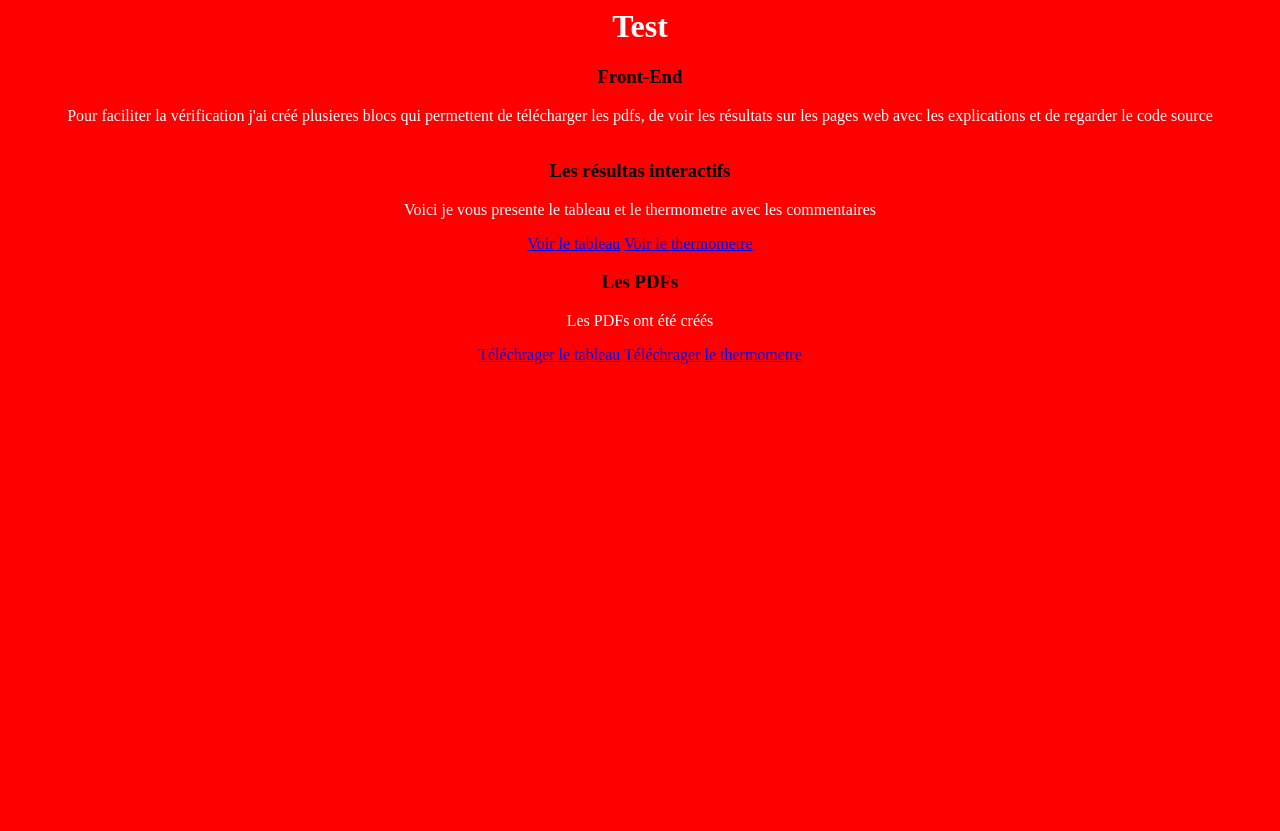
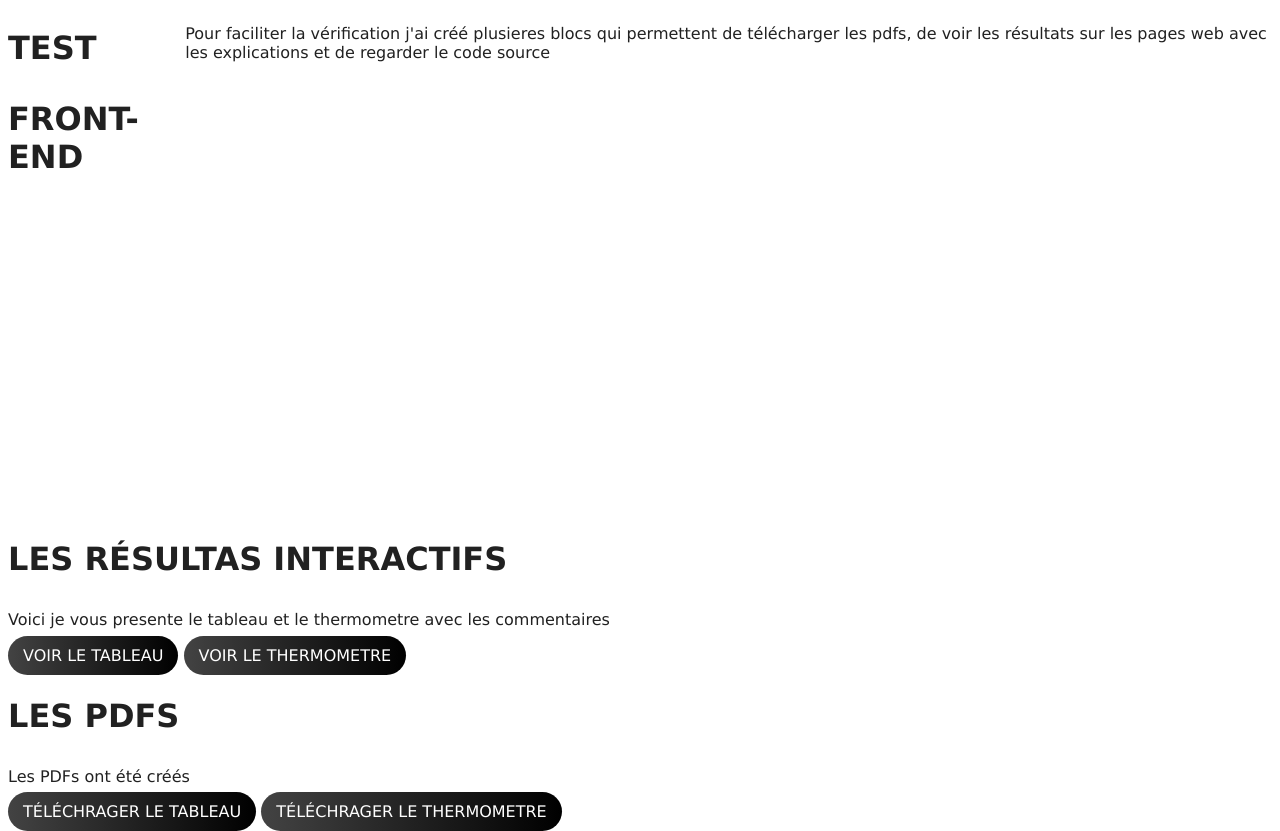
Before and after one commit to Lidiiaa/front-end-test, a website: page index.html in a window 1280 px wide. Before the commit the page ends 800 px from the top, so only its background shows below. Drawn offline with Linux system fonts and the light colour scheme.

Commit message:
css modifs

```diff
--- a/style.css
+++ b/style.css
@@ -1,15 +1,44 @@
 body {
-  background-color: red;
-}
-body h1 {
-  font-size: 2rem;
-  color: white;
-}
-body p {
-  color: white;
-}
-body * {
-  text-align: center;
+  font-family: Verdana, Geneva, Tahoma, sans-serif;
 }
 
-/*# sourceMappingURL=.style.css.map */
+/*Typo general*/
+h1, h2, h3, p, li {
+  line-height: 1.2;
+}
+
+h1, h2, h3 {
+  font-size: 2rem;
+  text-transform: uppercase;
+  color: #212121;
+}
+
+p, li {
+  color: #212121;
+}
+
+.button {
+  background-image: linear-gradient(to right, #434343 0%, black 100%);
+  color: white;
+  text-transform: uppercase;
+  border-radius: 40px;
+  padding: 10px 15px;
+  transition: all 0.2s ease;
+  text-decoration: none;
+}
+.button:hover {
+  background-image: linear-gradient(to right, black 0%, #434343 100%);
+}
+
+/*header*/
+.slider {
+  height: 500px;
+  display: flex;
+  justify-content: space-evenly;
+}
+.slider > div {
+  width: fit-content;
+  text-align: left;
+}
+
+/*# sourceMappingURL=style.css.map */
```
Also changed, not shown: 1 other file.
